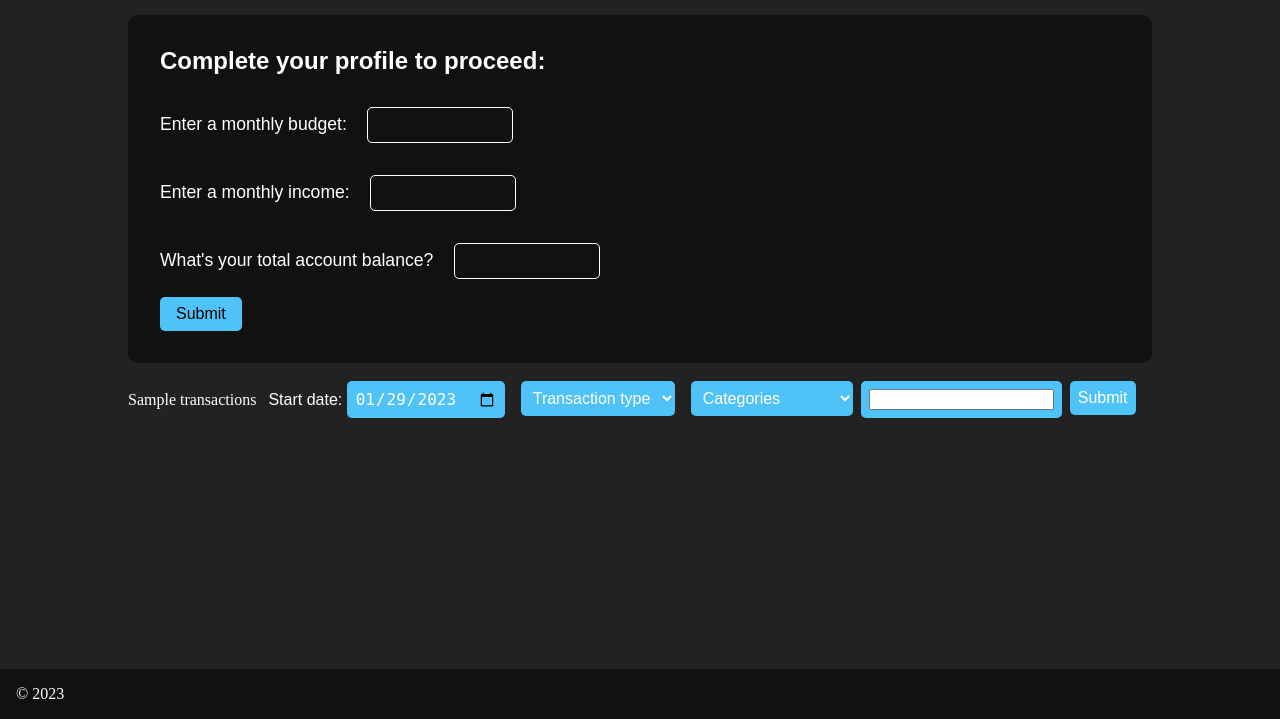
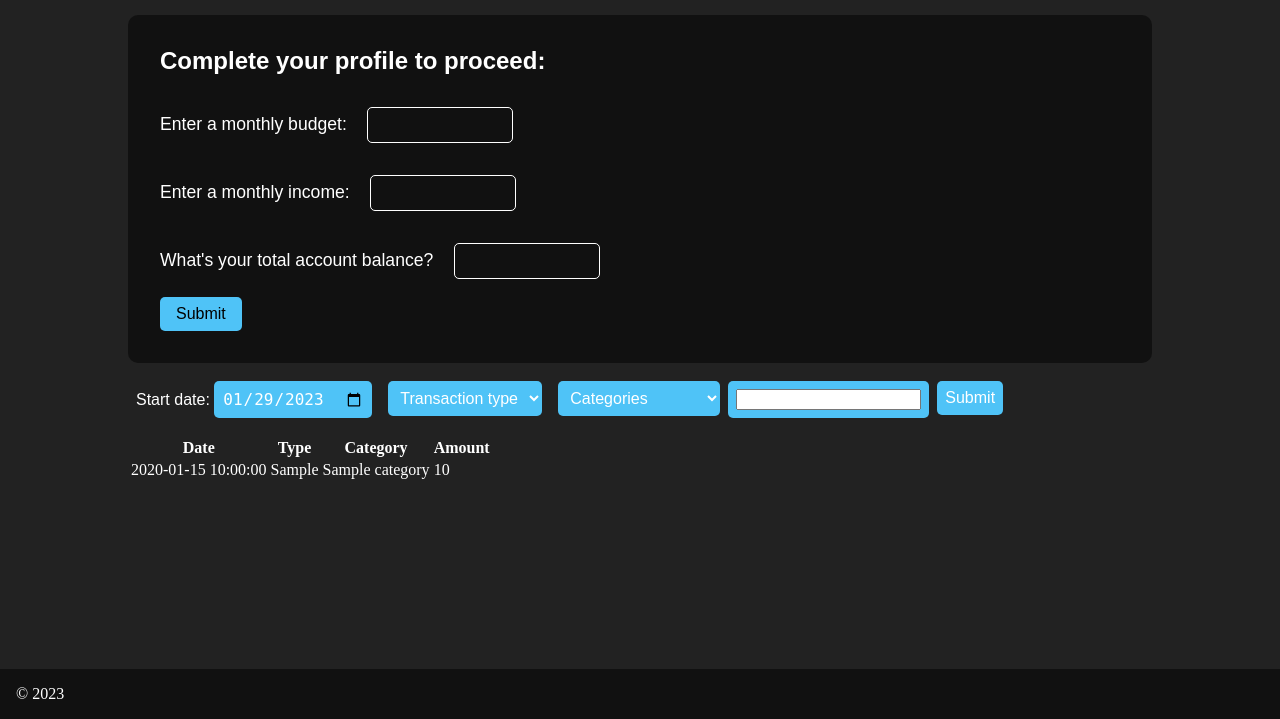
Before and after one commit to ArjunKumar177/WealthWise, a Flask app: template templates/profile.html in a window 1280 px wide. Shown: the part 81-800 px from the top of the page. Run offline with Flask 2, Linux system fonts and the light colour scheme; the template is opened without the code that fills it: most values are stand-ins (such as "Sample title", 1, 10 or a date in 2020); style sheets or scripts are compiled from the project's sources; some libraries are stand-ins or nearby versions.

Commit message:
profile table

```diff
--- a/server.py
+++ b/server.py
@@ -89,13 +89,13 @@ def profile():
     if len(session):
         object_id = session.get('user')['userinfo']['sub'][6:]
         user = users.find_one({'_id': ObjectId(object_id)})
-        documents = list(transactions.find({'username':user['username']}))
+        documents = list(transactions.find({'user_id': ObjectId(object_id)}))
         return render_template(
             "profile.html",
             user=user,
             session=session.get("user"),
             pretty=json.dumps(session.get("user"), indent=4),
-            transactions= json_util.dumps(documents)
+            transactions=json.loads(json_util.dumps(documents))
         )
     else:
         return redirect("/")
--- a/templates/profile.html
+++ b/templates/profile.html
@@ -30,7 +30,6 @@
 <a href="/dashboard" id="dashboard" class="button">Go to dashboard</a>
 <br><br><br>
 {% endif %}
-{{ transactions }}
 <form id="transaction_row" class="row">
   <div class="date">
     <label for="datePicker">Start date:</label>
@@ -73,8 +72,29 @@
     <button class="submit" id="submitTransaction">Submit</button>
   </div>
 </form>
+<br><br>
 <div id="form-response"></div>
 
+<table>
+  <thead>
+    <tr>
+      <th>Date</th>
+      <th>Type</th>
+      <th>Category</th>
+      <th>Amount</th>
+    </tr>
+  </thead>
+  <tbody>
+    {% for transaction in transactions %}
+    <tr>
+      <td>{{transaction.date}}</td>
+      <td>{{transaction.transaction_type}}</td>
+      <td>{{transaction.category}}</td>
+      <td>{{transaction.amount}}</td>
+    </tr>
+    {% endfor %}
+  </tbody>
+</table>
 
 {% endblock %}
 
```
